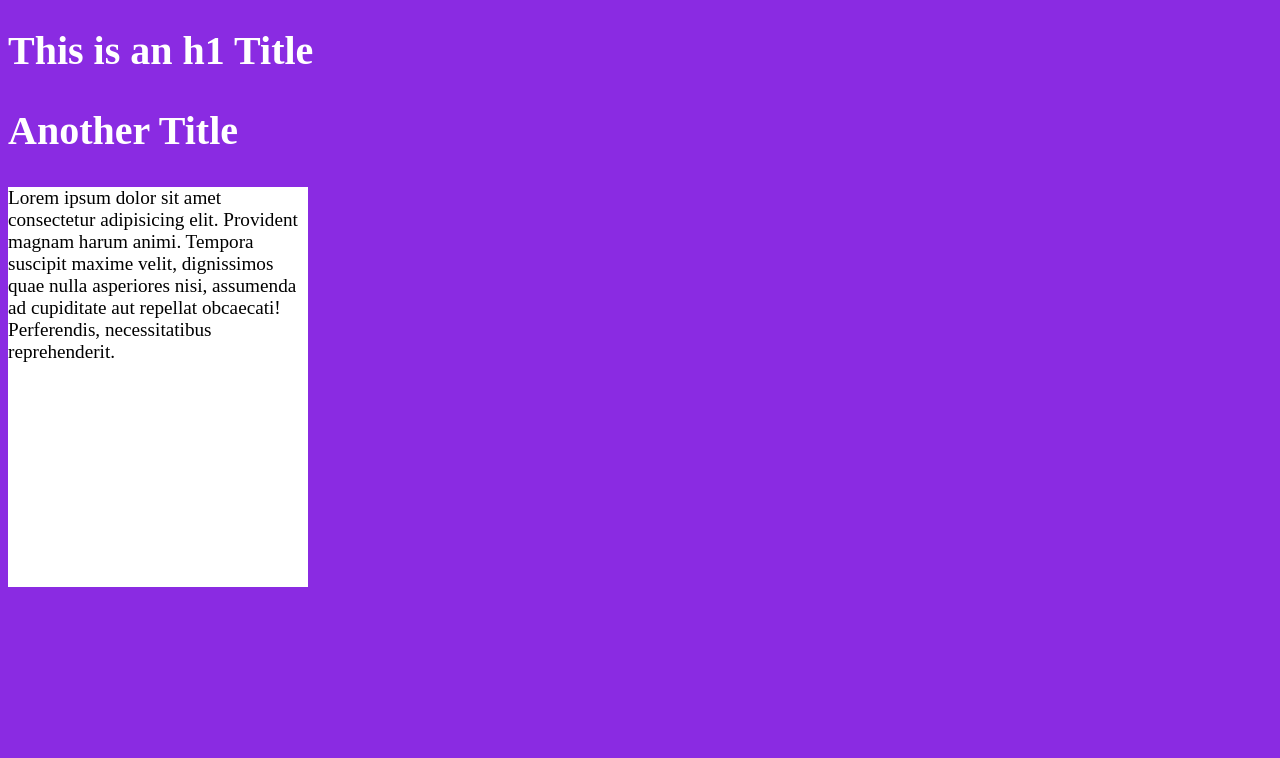
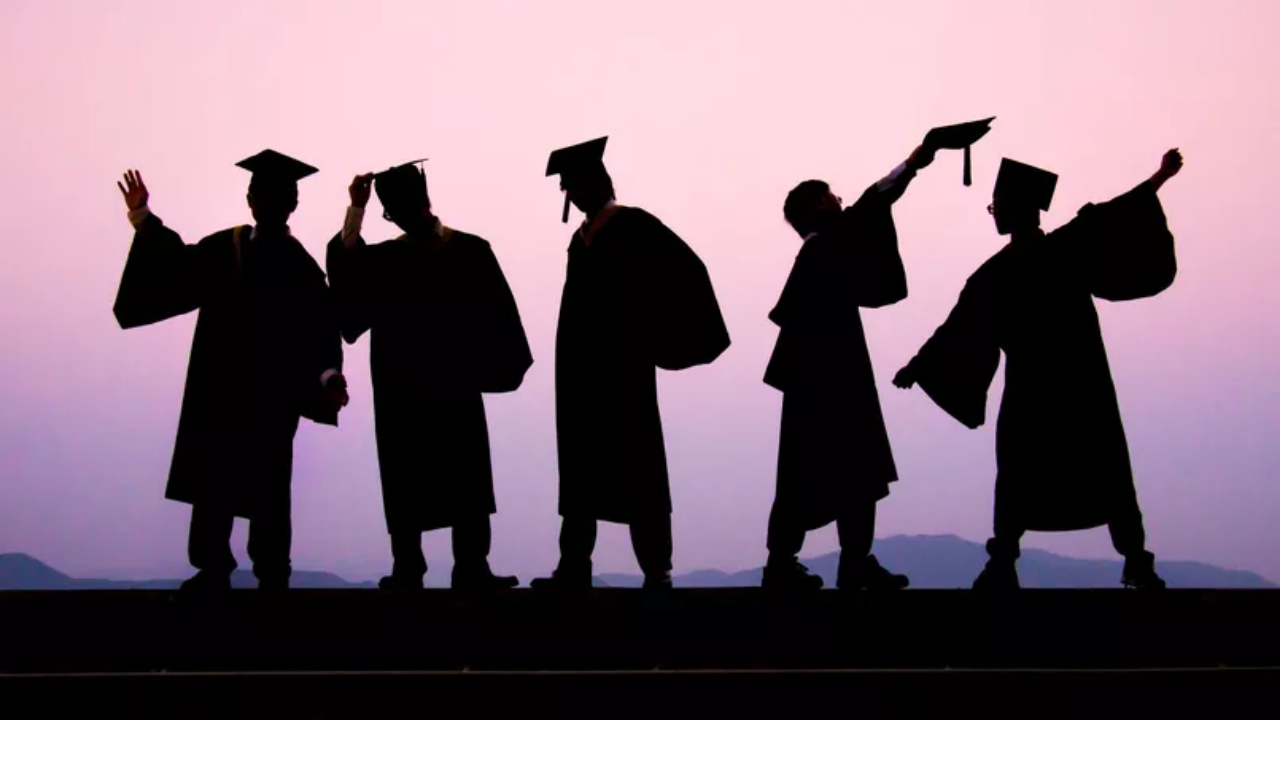
Before and after one commit to KHALID-KHIAR/zorgon, a plain HTML site: page index.html in a window 1280 px wide. Drawn offline with Linux system fonts and the light colour scheme.

Commit message:
Adding Background Image

```diff
--- a/index.html
+++ b/index.html
@@ -6,29 +6,15 @@
     <meta name="viewport" content="width=device-width, initial-scale=1.0">
     <title>Document</title>
     <style>
+
         body{
-            background-color: blueviolet;
-            /* display: inline; */
+            background-image: url("bg.png");
+            background-size: cover;
+            background-repeat: no-repeat;
         }
-        h1,h2{
-
-            color:white ;
-            font-size: 40px;
-            font-family: 'Times New Roman', Times, serif;
-        }
-        .divv{
-            background-color: white;
-            font-size: larger;
-            position: absolute;
-            height: 50%;
-            width: 300px;
-        }
-
     </style>
 </head>
 <body>
-    <h1>This is an h1 Title </h1>
-    <h2>Another Title</h2>
-    <div class="divv">Lorem ipsum dolor sit amet consectetur adipisicing elit. Provident magnam harum animi. Tempora suscipit maxime velit, dignissimos quae nulla asperiores nisi, assumenda ad cupiditate aut repellat obcaecati! Perferendis, necessitatibus reprehenderit.</div>
+
 </body>
 </html>
```
Also changed, not shown: bg.png (added).
